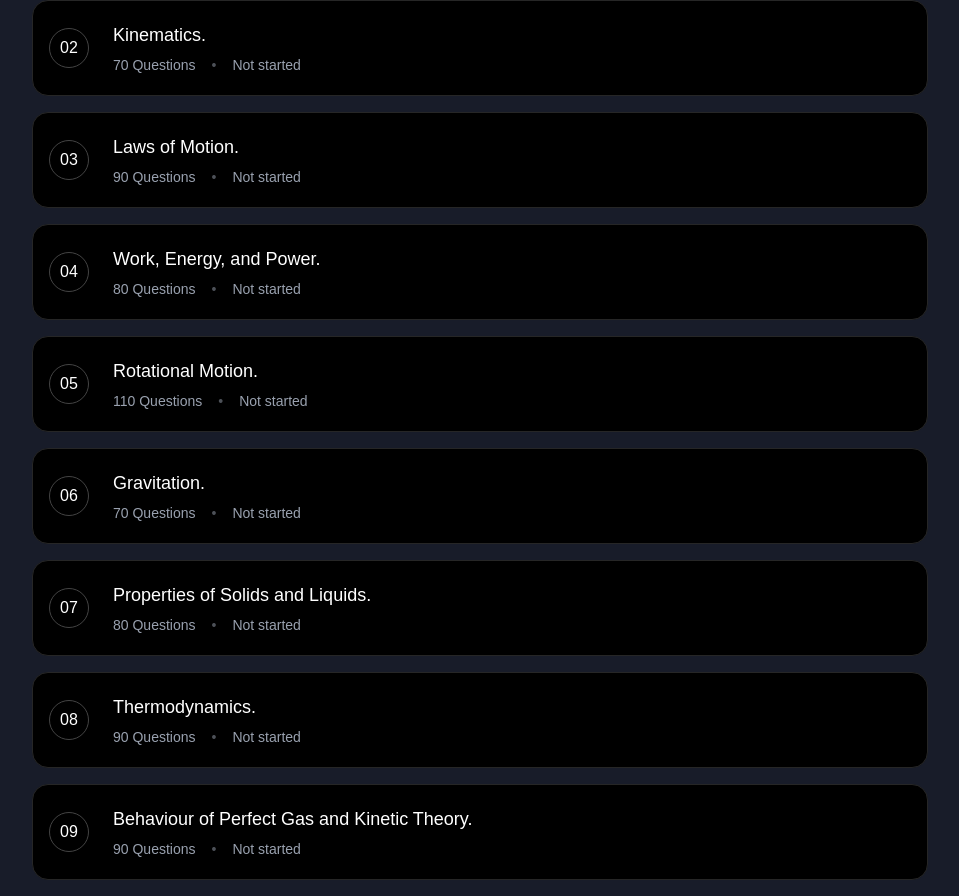
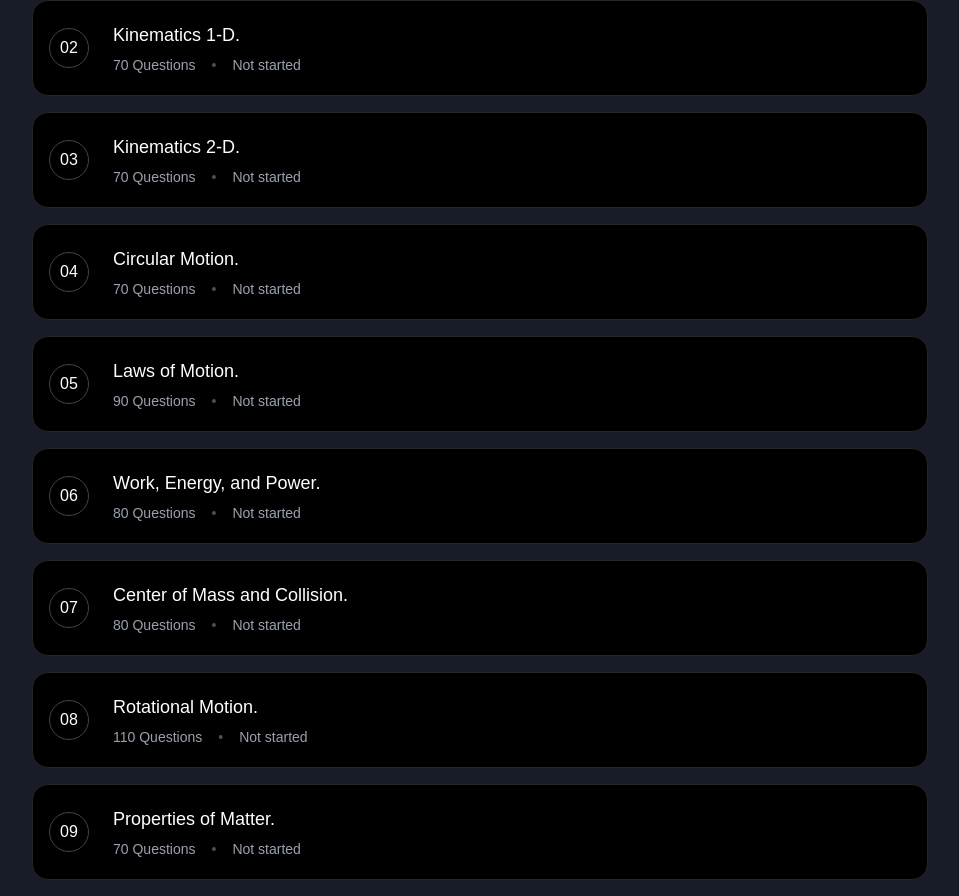
Before and after one commit to jammebx8/Rookie.AI, a Next.js app: page /chapterpage in a window 1280 px wide. Shown: the part 418-1314 px from the top of the page, without its empty margins (160-1119 px from the left). Built offline with nearby package versions, Linux system fonts and the light colour scheme.

Commit message:
filling up

```diff
--- a/app/QuestionViewer/QuestionViewerClient.tsx
+++ b/app/QuestionViewer/QuestionViewerClient.tsx
@@ -851,7 +851,7 @@ export default function QuestionViewerPage() {
                     {/* Solution Block */}
                     {solutionRequested && solution && (
                       <div className="mt-6 rounded-xl overflow-hidden">
-                        <div className="bg-gradient-to-r from-[#47006A] to-[#0031D0] p-4 rounded-xl">
+                        <div className="bg-gradient-to-b from-[#47006A] to-[#0031D0] p-4 rounded-xl">
                           <div className="font-bold text-lg mb-2">Solution:</div>
                           <div className="whitespace-pre-line text-base leading-relaxed">
                             {renderTextWithLatex(solution)}
--- a/app/chapterpage/page.tsx
+++ b/app/chapterpage/page.tsx
@@ -24,15 +24,21 @@ const chaptersData: ChaptersData = {
   'JEE Main': {
     Physics: [
       { title: 'Units and Measurements.', questions: 100 },
-      { title: 'Kinematics.', questions: 70 },
+
+
+      { title: 'Kinematics 1-D.', questions: 70 },
+      { title: 'Kinematics 2-D.', questions: 70 },
+      { title: 'Circular Motion.', questions: 70 },
+
       { title: 'Laws of Motion.', questions: 90 },
       { title: 'Work, Energy, and Power.', questions: 80 },
+      { title: 'Center of Mass and Collision.', questions: 80 },
       { title: 'Rotational Motion.', questions: 110 },
-      { title: 'Gravitation.', questions: 70 },
-      { title: 'Properties of Solids and Liquids.', questions: 80 },
-      { title: 'Thermodynamics.', questions: 90 },
-      { title: 'Behaviour of Perfect Gas and Kinetic Theory.', questions: 90 },
-      { title: 'Oscillations and Waves.', questions: 90 },
+      { title: 'Properties of Matter.', questions: 70 },
+      { title: 'Heat and Thermodynamics.', questions: 80 },
+      { title: 'Simple Harmonic Motion.', questions: 90 },
+      { title: 'Waves.', questions: 90 },
+      { title: 'Gravitation.', questions: 90 },
       { title: 'Electrostatics.', questions: 80 },
       { title: 'Current Electricity.', questions: 90 },
       { title: 'Magnetic Effects of Current and Magnetism.', questions: 80 },
@@ -41,6 +47,7 @@ const chaptersData: ChaptersData = {
       { title: 'Optics.', questions: 90 },
       { title: 'Dual Nature of Matter and Radiation.', questions: 70 },
       { title: 'Atoms and Nuclei.', questions: 80 },
+      { title: 'Vector Algebra.', questions: 70 },
       { title: 'Semiconductors', questions: 70 },
     ],
     Chemistry: [
--- a/public/src/constants/imagepath.tsx
+++ b/public/src/constants/imagepath.tsx
@@ -21,11 +21,11 @@ const imagepath = {
     Maths1: "/mahhh1.jpg",
     Biology: "/bio.jpg",
 
-    Chemistry1: "/chemistry1.jpg",
+    Chemistry1: "/An_image_of_a_chemical_structure_with_glowing_lines_and_scientific_icons__in_a_banner_size__maintain.png",
     Chemistry2: "/bio.jpg",
     Chemistry3: "/chemm3.jpg",
 
-    Physics1: "/phy1.jpg",
+    Physics1: "/An_image_of_a_black_hole_with_a_bright_accretion_disk_and_several_planets_orbiting_it__in_a_banner_s.png",
     Physics2: "/bio.jpg",
     Physics3: "/phyyyy3.jpg",
 
```
Also changed, not shown: 2 other files (tests, documents, lock files or other folders).
